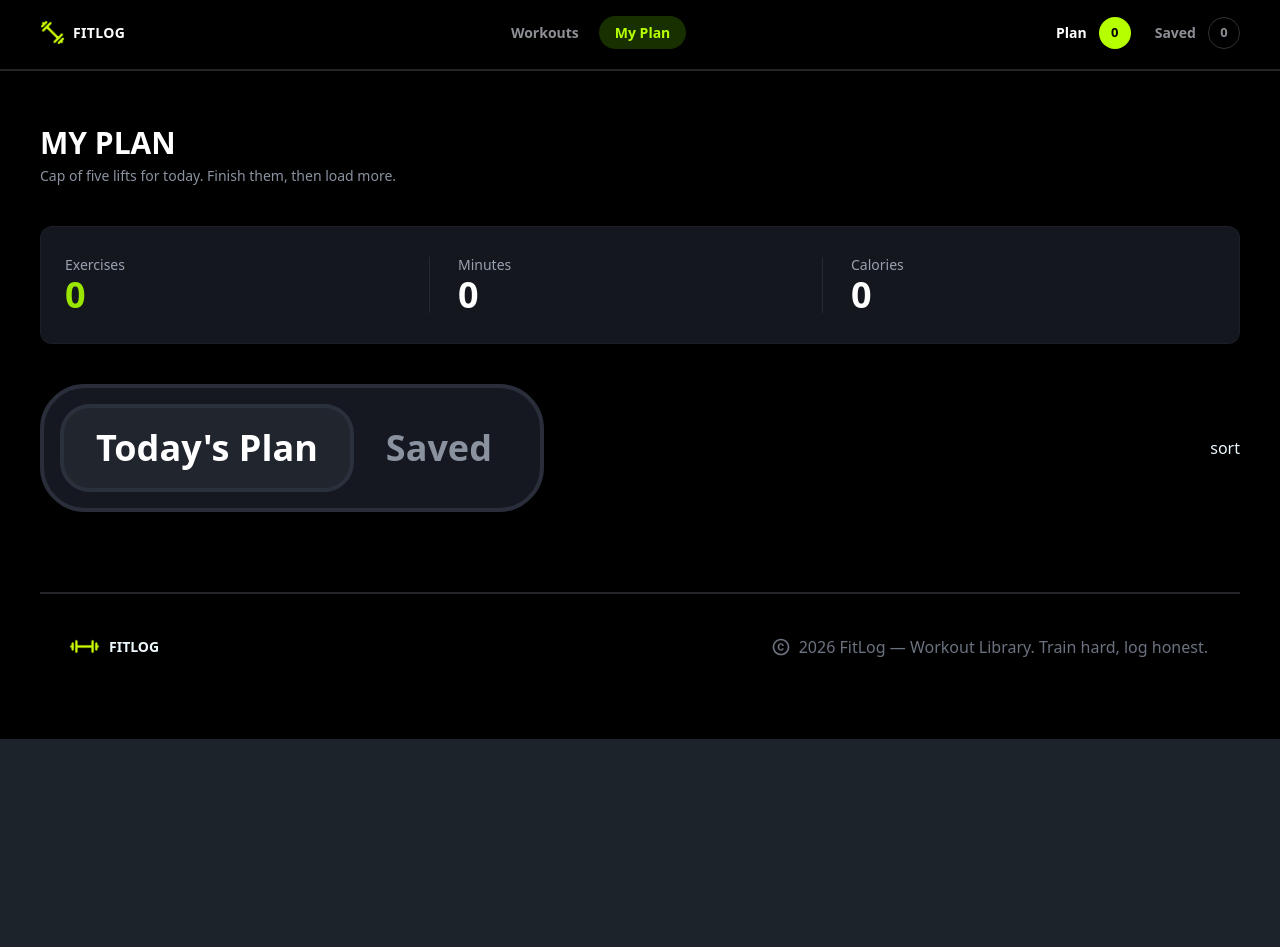
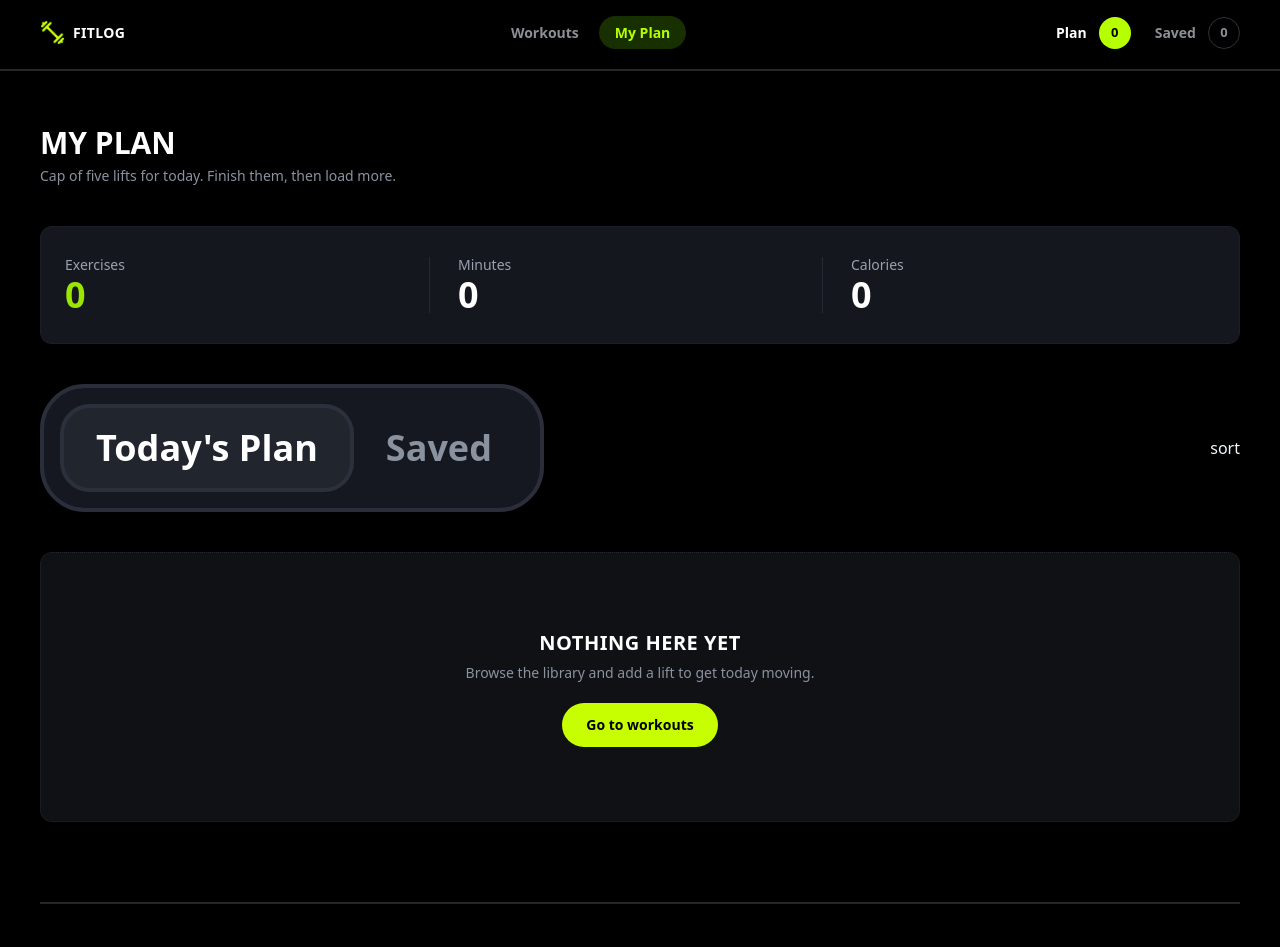
Before and after one commit to Ummahabibahabo/fit-long-next-js-project, a Next.js app: page /my-plan in a window 1280 px wide. Shown: the top 947 px of the page. Before the commit the page ends 800 px from the top, so only its background shows below. Built offline with nearby package versions, Linux system fonts and the light colour scheme.

Commit message:
emptyPlanState commit

```diff
--- /dev/null
+++ b/src/app/my-plan/EmptyPlanState.tsx
@@ -0,0 +1,22 @@
+const EmptyPlanState = () => {
+  return (
+    <div className="bg-[#0F1115] rounded-xl border border-dotted border-[#232732] min-h-[270px] flex flex-col items-center justify-center mt-10">
+      <h2 className="text-white text-[20px] font-bold tracking-wide">
+        NOTHING HERE YET
+      </h2>
+
+      <p className="text-[14px] text-[#8A92A0] mt-1">
+        Browse the library and add a lift to get today moving.
+      </p>
+
+      <button
+        className="mt-5 px-6 py-3 rounded-full bg-[#C8FF00] text-black text-sm font-semibold
+        hover:bg-[#baf000] transition"
+      >
+        Go to workouts
+      </button>
+    </div>
+  );
+};
+
+export default EmptyPlanState;
--- a/src/app/my-plan/page.tsx
+++ b/src/app/my-plan/page.tsx
@@ -2,6 +2,7 @@
 import PlanSavedDataCard from "@/components/Cards/PlanSavedDataCard";
 import { WorksOutContext } from "@/context/WorksOutProvider";
 import { useContext, useState } from "react";
+import EmptyPlanState from "./EmptyPlanState";
 
 const MyPlanPage = () => {
   const { plan, saved } = useContext(WorksOutContext);
@@ -81,15 +82,17 @@ const MyPlanPage = () => {
         <h1>sort</h1>
       </div>
       <div>
-        {currentData.map((planData) => {
-          return (
+        {currentData.length === 0 ? (
+          <EmptyPlanState />
+        ) : (
+          currentData.map((planData) => (
             <PlanSavedDataCard
               key={planData.id}
               planData={planData}
               type={selected ? "saved" : "plan"}
-            ></PlanSavedDataCard>
-          );
-        })}
+            />
+          ))
+        )}
       </div>
     </div>
   );
```
